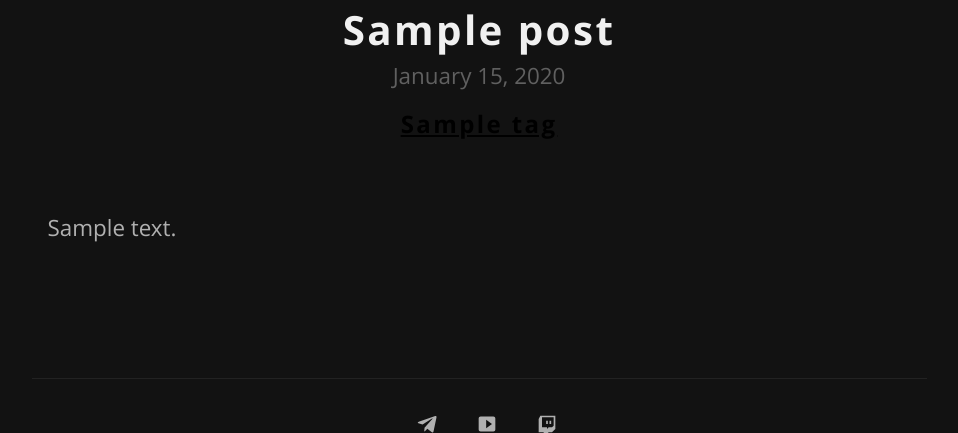
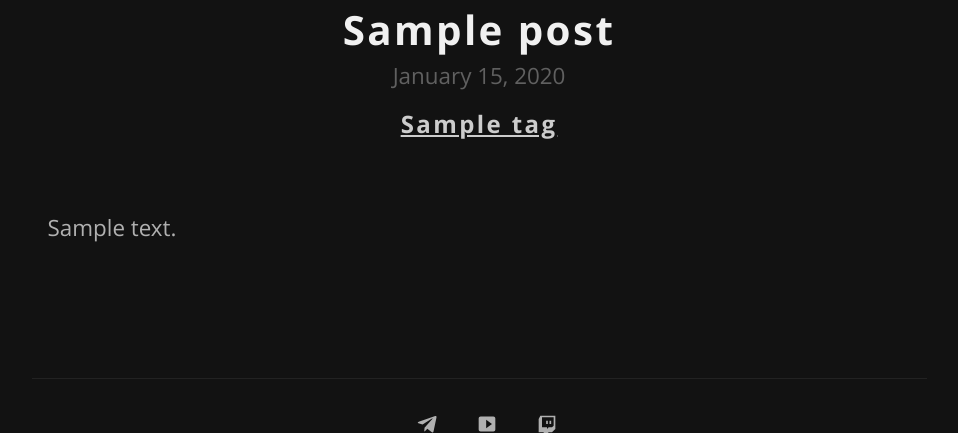
Before and after one commit to gunlinux/gunlinux.ru, a Flask app: template blog/templates/post.html in a window 1280 px wide. Shown: the part 104-537 px from the top of the page, without its empty margins (161-1119 px from the left). Run offline with Flask 3, Linux system fonts and the light colour scheme; tables that the repository leaves empty hold one stand-in row (values such as "Sample post"); the template is opened without the code that fills it: values that come from a table or form of the project are taken from there, most other values are stand-ins (such as "Sample title", 1, 10 or a date in 2020); some libraries are stand-ins or nearby versions.

Commit message:
fix color

```diff
--- a/blog/static/src/components/tags.css
+++ b/blog/static/src/components/tags.css
@@ -12,7 +12,7 @@
 .tags__item {
   margin: 0.5em;
   font-size: 1.5rem;
-  color: #000;
+  color: #ccc;
 }
 
 .tags__item:visited {
```
